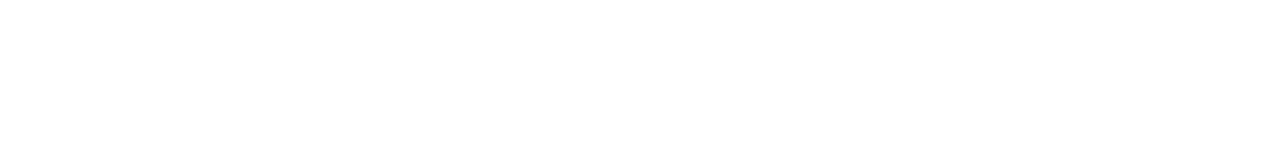
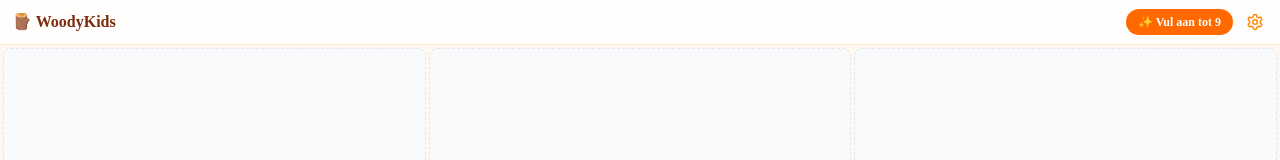
Before and after one commit to chappie-agent/woodykids-social-poster-app, a Next.js app: page /grid in a window 1280 px wide. Before the commit this address had no page. Shown: the top 160 px of the page. Built offline with nearby package versions, Linux system fonts and the light colour scheme.

Commit message:
feat: grid page — loads posts, renders PostGrid with header

```diff
--- /dev/null
+++ b/src/app/grid/page.tsx
@@ -0,0 +1,58 @@
+'use client'
+
+import { useEffect, useState } from 'react'
+import Link from 'next/link'
+import { Settings } from 'lucide-react'
+import { useGridStore } from '@/lib/store/gridStore'
+import { PostGrid } from '@/components/grid/PostGrid'
+import { ConflictBanner } from '@/components/grid/ConflictBanner'
+import { ConflictActionSheet } from '@/components/grid/ConflictActionSheet'
+import { FillButton } from '@/components/grid/FillButton'
+import type { Post } from '@/lib/types'
+
+export default function GridPage() {
+  const { setPosts } = useGridStore()
+  const [conflictSheetOpen, setConflictSheetOpen] = useState(false)
+  const [loading, setLoading] = useState(true)
+
+  useEffect(() => {
+    fetch('/api/posts')
+      .then(r => r.json())
+      .then((posts: Post[]) => {
+        setPosts(posts)
+        setLoading(false)
+      })
+  }, [setPosts])
+
+  return (
+    <main className="min-h-screen bg-[#FFF8F0]">
+      {/* Sticky header */}
+      <header className="sticky top-0 z-20 bg-white/80 backdrop-blur-sm border-b border-orange-100">
+        <div className="flex items-center justify-between px-3 py-2">
+          <span className="text-base font-extrabold text-orange-900">🪵 WoodyKids</span>
+          <div className="flex items-center gap-2">
+            <FillButton />
+            <Link href="/settings" className="p-1 text-orange-400 hover:text-orange-600">
+              <Settings size={18} />
+            </Link>
+          </div>
+        </div>
+        <ConflictBanner onTap={() => setConflictSheetOpen(true)} />
+      </header>
+
+      {/* Grid */}
+      {loading ? (
+        <div className="flex items-center justify-center h-64 text-orange-300 text-sm">
+          Laden...
+        </div>
+      ) : (
+        <PostGrid />
+      )}
+
+      <ConflictActionSheet
+        open={conflictSheetOpen}
+        onClose={() => setConflictSheetOpen(false)}
+      />
+    </main>
+  )
+}
```
